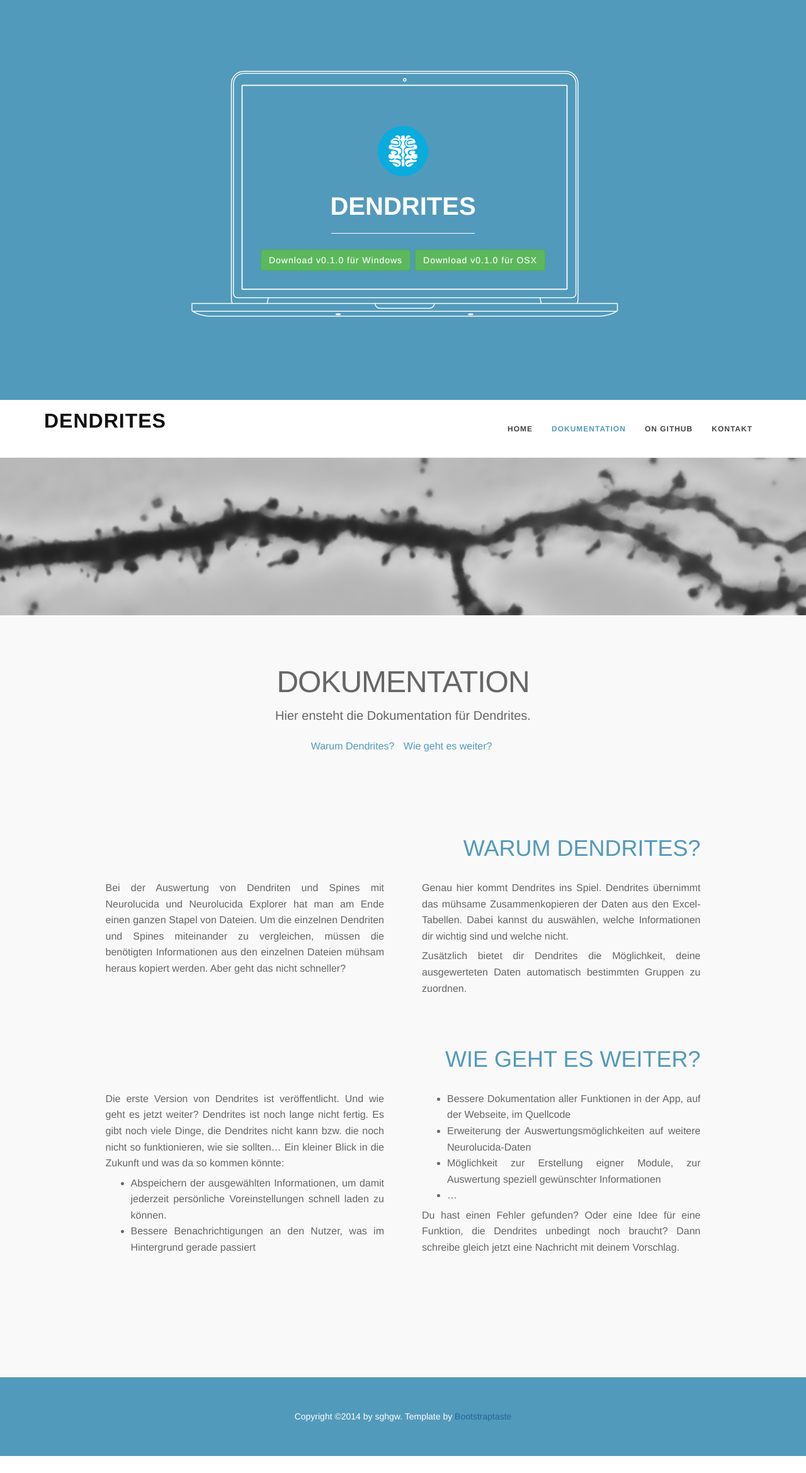
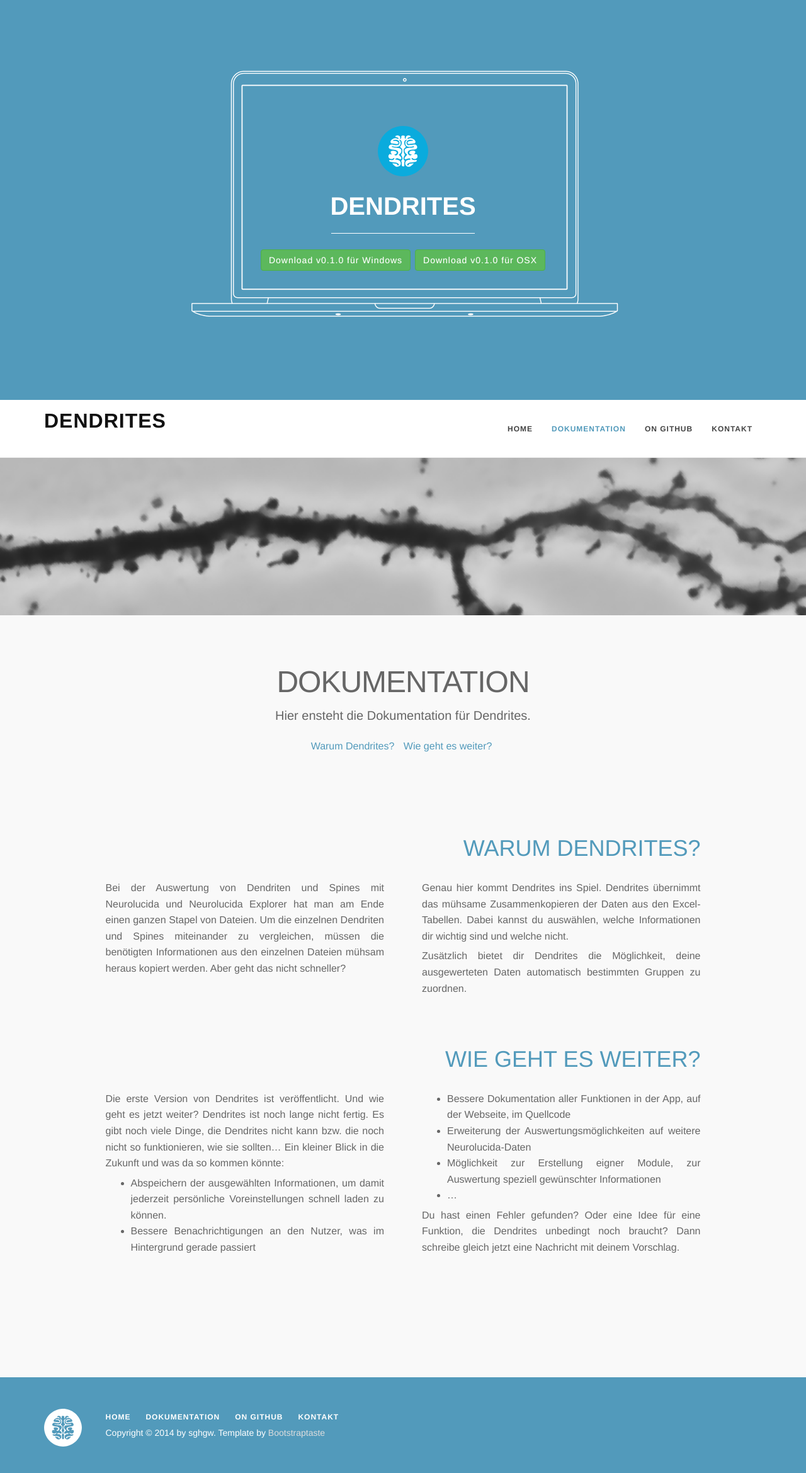
Before and after one commit to sghgw/dendrites, a Jekyll site: the page built from index.html, in a window 1280 px wide. Shown: the whole page at 63% size. Built offline with Jekyll 4.4.1, drawn with Linux system fonts in a browser that asks for light colours; some web fonts are replaced; before the commit the page ends 2312 px from its top, so only the background shows below that.

Commit message:
Redesigned footer

```diff
--- /dev/null
+++ b/_includes/footer-nav.html
@@ -0,0 +1,8 @@
+<div class="footer-nav">
+  <ul>
+    <li><a href="#intro">Home</a></li>
+    <li><a href="#docs" >Dokumentation</a></li>
+    <li><a href="https://github.com/sghgw/dendrites">On GitHub</a></li>
+    <li><a href="javascript:linkTo_UnCryptMailto('nbjmup;thihx28Ahnbjm/dpn');">Kontakt</a></li>
+  </ul>
+</div>
--- a/_includes/footer.html
+++ b/_includes/footer.html
@@ -1,8 +1,12 @@
 <footer>
   <div class="container">
     <div class="row">
-      <div class="col-md-12">
-        <p class="text-center">Copyright &copy;2014 by sghgw. Template by <a href="http://bootstraptaste.com">Bootstraptaste</a></p>
+      <div class="logo col-md-1">
+        {% include logo.html %}
+      </div>
+      <div class="col-md-11">
+        {% include footer-nav.html %}
+        <p>Copyright &copy; 2014 by sghgw. Template by <a href="http://bootstraptaste.com">Bootstraptaste</a></p>
       </div>
     </div>
   </div>
--- a/_includes/navbar.html
+++ b/_includes/navbar.html
@@ -1,4 +1,4 @@
-<div id="navigation">
+<div class="navigation">
   <nav class="navbar navbar-custom" role="navigation">
     <div class="container">
       <div class="row">
--- a/css/style.css
+++ b/css/style.css
@@ -238,7 +238,7 @@
 
 
 /* ------- Navigation ------------ */
-#navigation {
+.navigation {
 	background: #fff;
 	z-index: 9999;
 	width:100%;
@@ -357,7 +357,7 @@
 }
 
 footer a {
-  color: #2a6496;
+  color: #ddd;
 }
 
 /* misc */
@@ -383,6 +383,49 @@
 	height: 5px;
 	margin: 0 auto;
 	margin-bottom: 10px;
+}
+
+footer .logo svg {
+  width: 60px;
+  height: 60px;
+}
+
+.logo svg path {
+  fill: white;
+}
+
+footer .navigation {
+  background: #529abb;
+  color: #fff;
+  border-bottom: 0;
+  box-shadow: none;
+}
+
+.footer-nav {
+  background-color: #529abb;
+}
+
+.footer-nav ul {
+  list-style: none;
+  margin: 0px;
+  padding: 0px;
+}
+
+.footer-nav ul li {
+  display: inline-block;
+  margin-right: 20px;
+}
+
+.footer-nav ul li a {
+  font-size: 12px;
+  letter-spacing: 1px;
+  color: white;
+  text-transform: uppercase;
+  font-weight: 700;
+}
+
+.footer-nav ul li a:hover {
+  color: #ddd;
 }
 
 /* margins */
```
